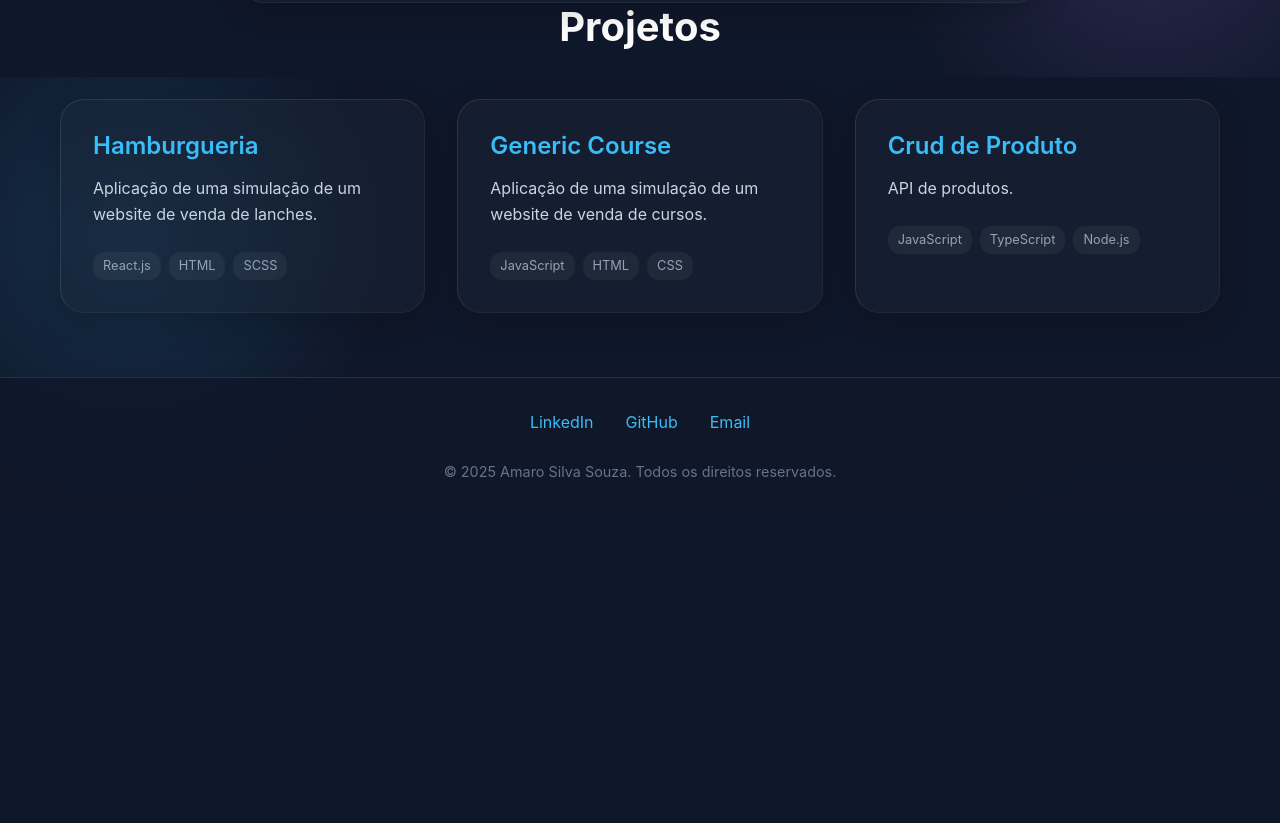
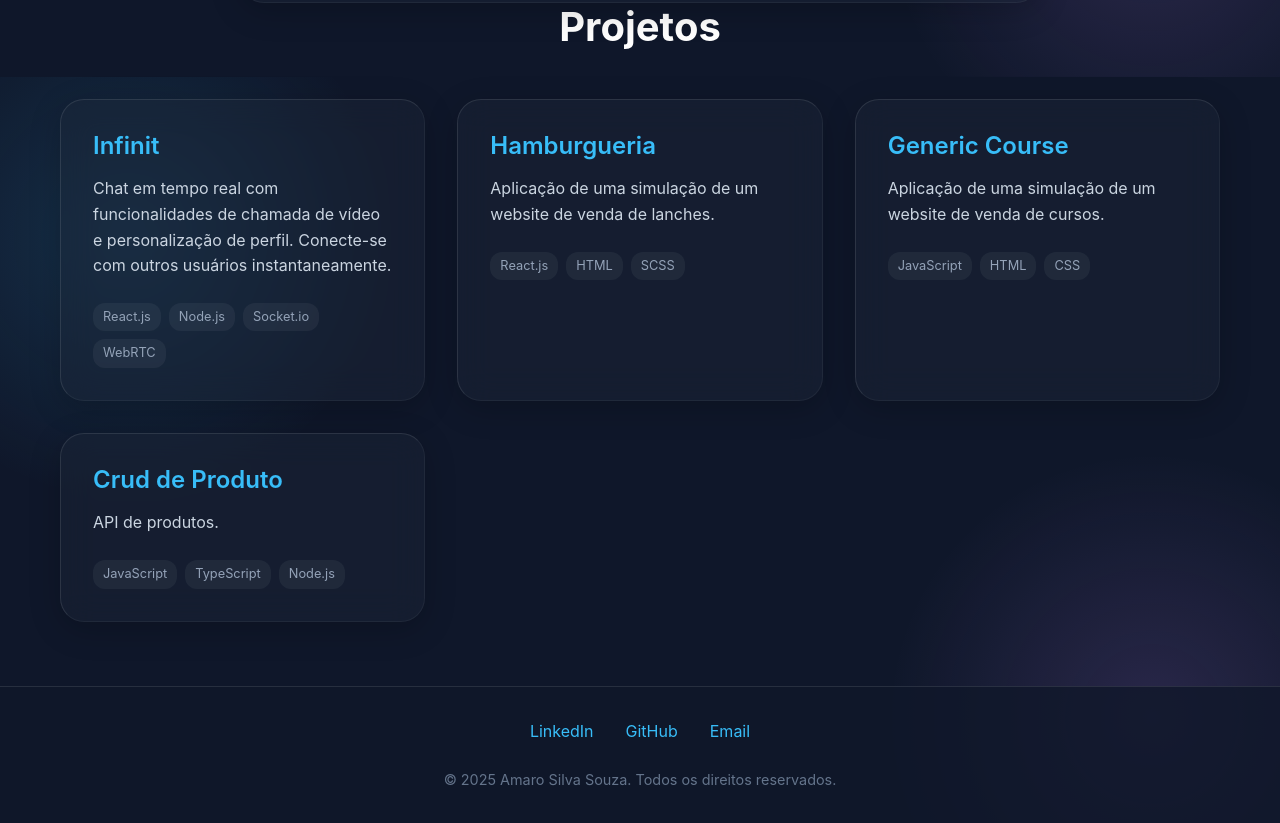
Before and after one commit to amarosilvasouza1/portif-lio_ofc, a React (Vite) app: page / in a window 1280 px wide. Shown: the part 1523-2346 px from the top of the page. Before the commit the page ends 2038 px from the top, so only its background shows below. Built offline with nearby package versions, Linux system fonts and the light colour scheme.

Commit message:
Added Infinit real-time chat project to portfolio

```diff
--- a/src/components/Projects.jsx
+++ b/src/components/Projects.jsx
@@ -6,6 +6,12 @@ const Projects = () => {
   const { t } = useLanguage();
 
   const projects = [
+    {
+      title: "Infinit",
+      description: t.projects.infinit,
+      tech: ["React.js", "Node.js", "Socket.io", "WebRTC"],
+      link: "https://infinit-ofc.vercel.app"
+    },
     {
       title: "Hamburgueria",
       description: t.projects.hamburgueria,
--- a/src/data/translations.js
+++ b/src/data/translations.js
@@ -14,6 +14,7 @@ export const translations = {
     },
     projects: {
       title: "Projetos",
+      infinit: "Chat em tempo real com funcionalidades de chamada de vídeo e personalização de perfil. Conecte-se com outros usuários instantaneamente.",
       hamburgueria: "Aplicação de uma simulação de um website de venda de lanches.",
       generic: "Aplicação de uma simulação de um website de venda de cursos.",
       crud: "API de produtos."
@@ -35,6 +36,7 @@ export const translations = {
     },
     projects: {
       title: "Projects",
+      infinit: "Real-time chat with video call features and profile customization. Connect with other users instantly.",
       hamburgueria: "Simulation application of a snack sales website.",
       generic: "Simulation application of a course sales website.",
       crud: "Product API."
@@ -56,6 +58,7 @@ export const translations = {
     },
     projects: {
       title: "Proyectos",
+      infinit: "Chat en tiempo real con funciones de videollamada y personalización de perfil. Conéctate con otros usuarios al instante.",
       hamburgueria: "Aplicación de simulación de un sitio web de venta de bocadillos.",
       generic: "Aplicación de simulación de un sitio web de venta de cursos.",
       crud: "API de productos."
@@ -77,6 +80,7 @@ export const translations = {
     },
     projects: {
       title: "プロジェクト",
+      infinit: "ビデオ通話機能とプロフィールのカスタマイズを備えたリアルタイムチャット。他のユーザーと即座に接続できます。",
       hamburgueria: "スナック販売ウェブサイトのシミュレーションアプリケーション。",
       generic: "コース販売ウェブサイトのシミュレーションアプリケーション。",
       crud: "製品API。"
```
